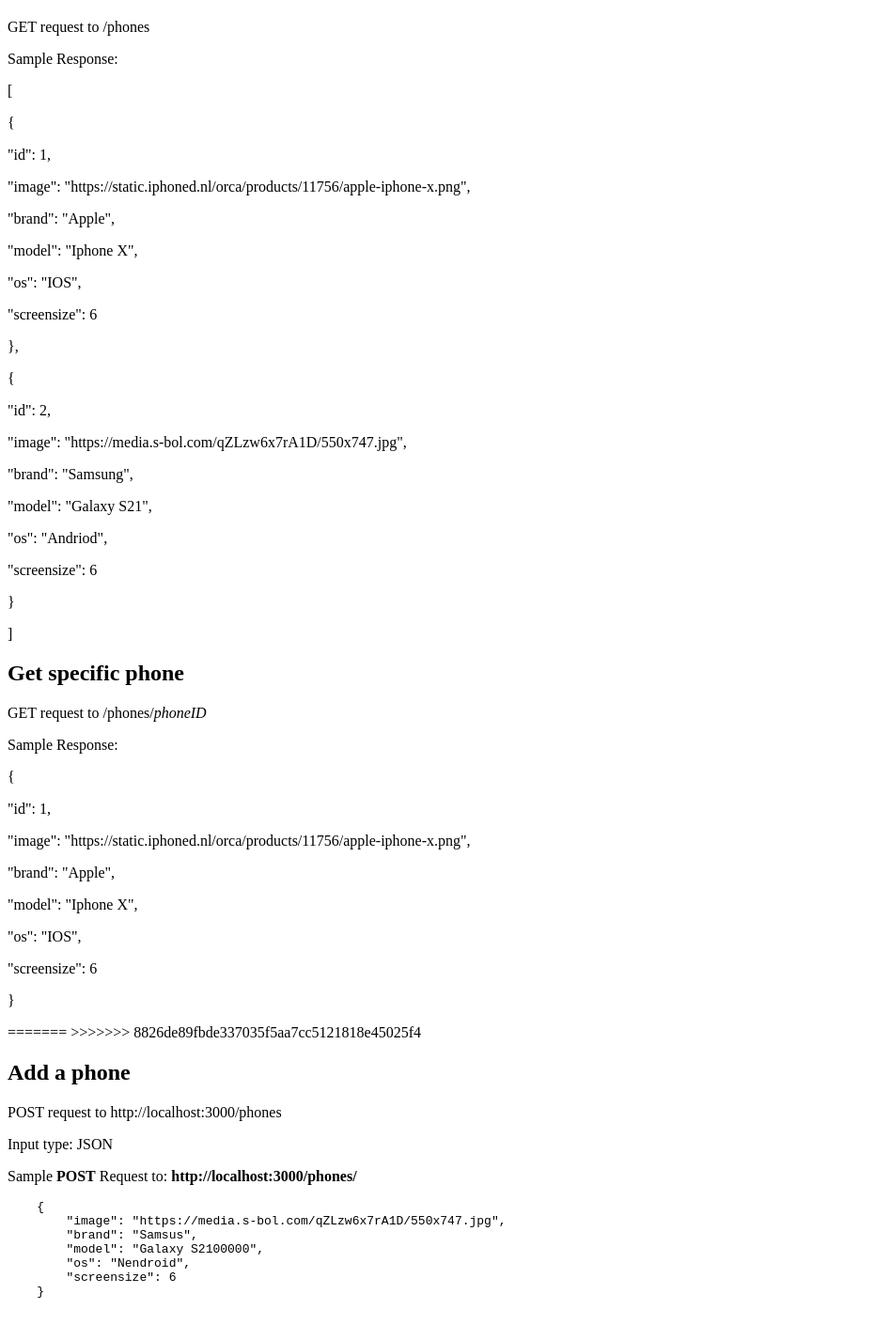
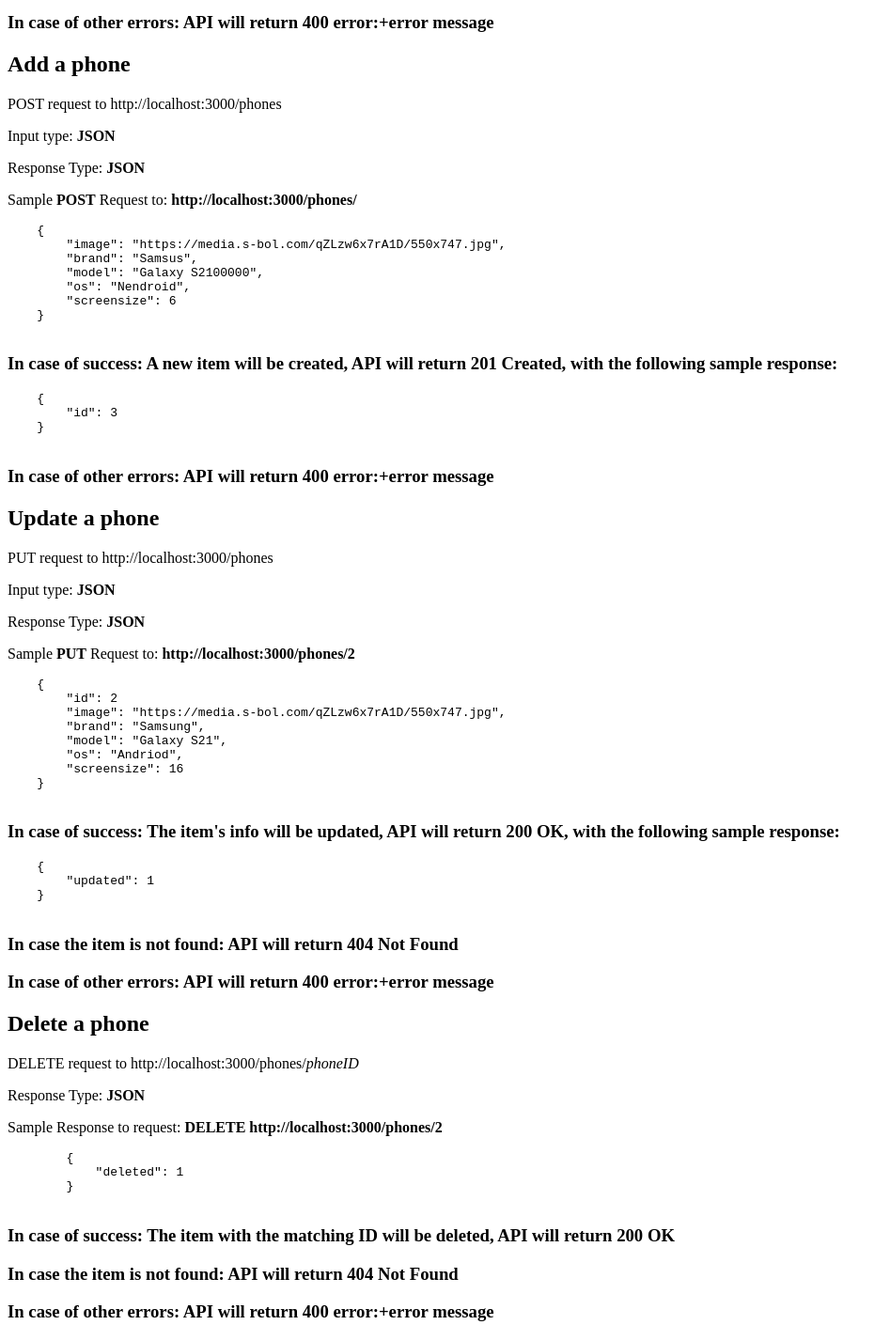
Before and after one commit to LCTTVU/ASSIGNMENT3, a plain HTML site: page documentation.html in a window 1280 px wide. Shown: the part 1223-2633 px from the top of the page at 94% size, without its empty margins (0-947 px from the left). Drawn offline with Linux system fonts and the light colour scheme.

Commit message:
Update documentation.html

```diff
--- a/documentation.html
+++ b/documentation.html
@@ -6,13 +6,13 @@
 </head>
 <body>
     <h1>API documentation</h1>
-    <p>The server can be started by using the command "npm start" in the terminal.</p>
-    <p>The server will be running at http://localhost:3000.</p>
+    <p>The server can be started by using the command <strong>"npm start"</strong> in the terminal.</p>
+    <p>The server will be running at <strong>http://localhost:3000.</strong></p>
     <p>Users can interact with the server and database using the requests below.</p>
 
     <h2>Get ALL phones</h2>
     <p>GET request to http://localhost:3000/phones</p>
-
+    <p>Response Type: <strong>JSON</strong></p>
     <p>Sample Response to request: <strong>GET http://localhost:3000/phones</strong></p>
     <pre>
     {
@@ -41,6 +41,7 @@
     <h3>In case of other errors: API will return 400 error:+error message</h3>
     <h2>Get specific phone</h2>
     <p>GET request to http://localhost:3000/phones/<em>phoneID</em></p>
+    <p>Response Type: <strong>JSON</strong></p>
     <p>Sample Response to request: <strong>GET http://localhost:3000/phones/2</strong></p>
     <pre>
     {
@@ -59,45 +60,10 @@
     <h3>In case of success: An item's information can be retrieved, API will return 200 OK</h3>
     <h3>In case phone not found: API will return 404 Not Found</h3>
     <h3>In case of other errors: API will return 400 error:+error message</h3>
-<<<<<<< HEAD
-    <p>GET request to /phones</p>
-    <p>Sample Response:</p>
-    <p>[</p>
-    <p>{</p>
-    <p>"id": 1,</p>
-    <p>"image": "https://static.iphoned.nl/orca/products/11756/apple-iphone-x.png",</p>
-    <p>"brand": "Apple",</p>
-    <p>"model": "Iphone X",</p>
-    <p>"os": "IOS",</p>
-    <p>"screensize": 6</p>
-    <p>},</p>
-    <p>{</p>
-    <p>"id": 2,</p>
-    <p>"image": "https://media.s-bol.com/qZLzw6x7rA1D/550x747.jpg",</p>
-    <p>"brand": "Samsung",</p>
-    <p>"model": "Galaxy S21",</p>
-    <p>"os": "Andriod",</p>
-    <p>"screensize": 6</p>
-    <p>}</p>
-    <p>]</p>
-
-    <h2>Get specific phone</h2>
-    <p>GET request to /phones/<em>phoneID</em></p>
-    <p>Sample Response:</p>
-    <p>{</p>
-    <p>"id": 1,</p>
-    <p>"image": "https://static.iphoned.nl/orca/products/11756/apple-iphone-x.png",</p>
-    <p>"brand": "Apple",</p>
-    <p>"model": "Iphone X",</p>
-    <p>"os": "IOS",</p>
-    <p>"screensize": 6</p>
-    <p>}</p>
-
-=======
->>>>>>> 8826de89fbde337035f5aa7cc5121818e45025f4
     <h2>Add a phone</h2>
     <p>POST request to http://localhost:3000/phones</p>
-    <p>Input type: JSON</p>
+    <p>Input type: <strong>JSON</strong></p>
+    <p>Response Type: <strong>JSON</strong></p>
     <p>Sample <strong>POST</strong> Request to: <strong>http://localhost:3000/phones/</strong></p>
     <pre>
     {
@@ -117,7 +83,8 @@
     <h3>In case of other errors: API will return 400 error:+error message</h3>
     <h2>Update a phone</h2>
     <p>PUT request to http://localhost:3000/phones</p>
-    <p>Input type: JSON</p>
+    <p>Input type: <strong>JSON</strong></p>
+    <p>Response Type: <strong>JSON</strong></p>
     <p>Sample <strong>PUT</strong> Request to: <strong>http://localhost:3000/phones/2</strong></p>
     <pre>
     {
@@ -140,7 +107,8 @@
 
     <h2>Delete a phone</h2>
     <p>DELETE request to http://localhost:3000/phones/<em>phoneID</em></p>
-    <p>Sample <strong>DELETE</strong> Request to: <strong>http://localhost:3000/phones/2</strong></p>
+    <p>Response Type: <strong>JSON</strong></p>
+    <p>Sample Response to request: <strong>DELETE http://localhost:3000/phones/2</strong></p>
     <pre>
         {
             "deleted": 1
```
